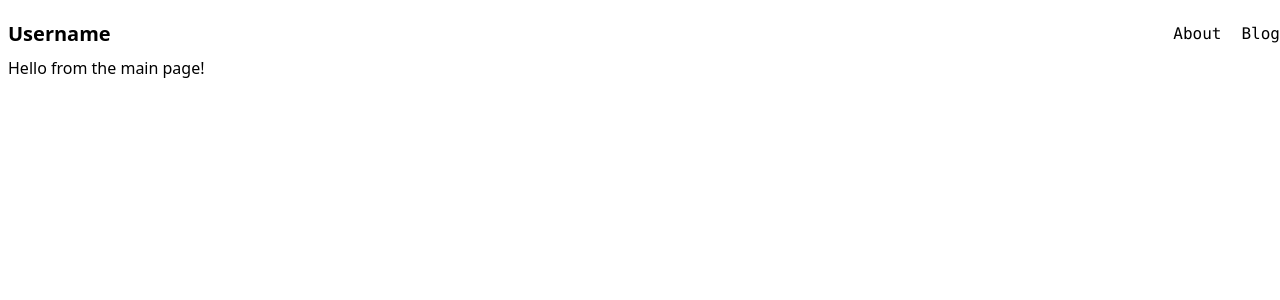
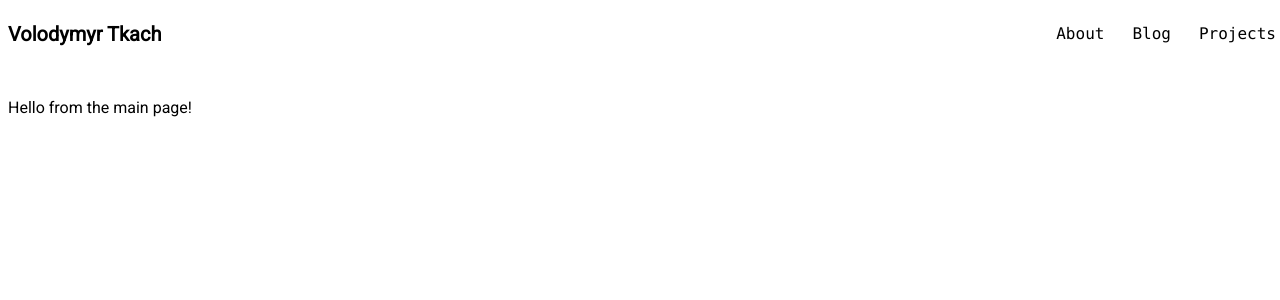
Before and after one commit to tkach-v/nuxt-portfolio-website, a Nuxt app: page / in a window 1280 px wide. Shown: the top 300 px of the page. Built offline with nearby package versions, Linux system fonts and the light colour scheme.

Commit message:
add projects page, fetching my github projects

```diff
--- /dev/null
+++ b/components/Menu.vue
@@ -0,0 +1,32 @@
+<template>
+  <nav class="font-mono">
+    <ul class="flex space-x-5">
+      <li>
+        <NuxtLink
+          to="/about"
+          class="link"
+        >About</NuxtLink>
+      </li>
+      <li>
+        <NuxtLink
+          to="/blog"
+          class="link"
+        >Blog</NuxtLink>
+      </li>
+      <li>
+        <NuxtLink
+          to="/projects"
+          class="link"
+        >Projects</NuxtLink>
+      </li>
+    </ul>
+  </nav>
+</template>
+<style scoped>
+  .link {
+    @apply p-1 hover:bg-gray-200;
+  }
+</style>
+<script setup lang="ts">
+import Projects from "~/pages/projects.vue";
+</script>
--- /dev/null
+++ b/components/ProjectsList.vue
@@ -0,0 +1,34 @@
+<template>
+  <section
+    v-if="status === 'error'"
+    class="text-red-600 font-semibold"
+  >Error happened</section>
+  <section v-else-if="status === 'loading'">Loading...</section>
+  <section v-else>
+    <ul class="grid grid-cols-1">
+      <li
+        v-for="repository in repos"
+        :key="repository.id"
+        class="border border-gray-200 rounded-sm p-4 hover:bg-grey-100 font-mono"
+      >
+        <a
+          :href="repository.html_url"
+          target="_blank"
+        >
+          <div class="flex items-center justify-between text-sm">
+            <div class="font-semibold">{{ repository.name }}</div>
+            <div>{{ repository.stargazers_count }} ★</div>
+          </div>
+          <p class="text-sm">{{ repository.description }}</p>
+        </a>
+      </li>
+    </ul>
+  </section>
+</template>
+<script setup lang="ts">
+const { data, status } = useFetch('https://api.github.com/users/tkach-v/repos')
+
+const repos = computed(() => {
+  return data.value.sort((a, b) => b.stargazers_count - a.stargazers_count)
+})
+</script>
--- a/layouts/default.vue
+++ b/layouts/default.vue
@@ -5,26 +5,33 @@
         <NuxtLink
           to="/"
           class="text-xl font-semibold p-2 hover:bg-gray-200"
-        >
-          Username
-        </NuxtLink>
+        >Volodymyr Tkach</NuxtLink>
       </div>
-      <nav class="font-mono">
-        <ul class="flex space-x-5">
-          <li>
-            <NuxtLink to="/about">About</NuxtLink>
-          </li>
-          <li>
-            <NuxtLink to="/blog">Blog</NuxtLink>
-          </li>
-        </ul>
-      </nav>
+      <Menu/>
     </header>
-    <main class="p-2">
+    <main class="p-2 mt-10">
       <slot/>
     </main>
-
   </div>
 </template>
 <script setup lang="ts">
+useHead({
+  titleTemplate: '%s - Volodymyr Tkach',
+  link: [
+    {
+      rel: 'preconnect',
+      href: 'https://fonts.googleapis.com'
+    },
+    {
+      rel: 'stylesheet',
+      href: 'https://fonts.googleapis.com/css2?family=Roboto&display=swap',
+      crossorigin: ''
+    }
+  ]
+})
 </script>
+<style>
+  body {
+    font-family: 'Roboto', sans-serif;
+  }
+</style>
--- a/pages/about.vue
+++ b/pages/about.vue
@@ -1,3 +1,9 @@
 <template>
   <div>About page</div>
 </template>
+<script setup lang="ts">
+useHead({
+  title: 'About',
+  description: 'This is the about page',
+})
+</script>
--- a/pages/index.vue
+++ b/pages/index.vue
@@ -1,3 +1,24 @@
 <template>
   <div>Hello from the main page!</div>
 </template>
+<script setup lang="ts">
+useSeoMeta({
+  title: 'Main Page',
+  description: 'This is the main page',
+  ogTitle: 'Main Page',
+  twitterTitle: 'Main Page',
+})
+
+useHead({
+  htmlAttrs: {
+    lang: 'en'
+  },
+  link: [
+    {
+      rel: 'icon',
+      type: 'image/ico',
+      href: '/favicon.ico'
+    }
+  ]
+})
+</script>
--- /dev/null
+++ b/pages/projects.vue
@@ -0,0 +1,12 @@
+<template>
+  <div>
+    <h2 class="text-2xl font-semibold mb-10">My GitHub projects:</h2>
+    <ProjectsList/>
+  </div>
+</template>
+<script setup lang="ts">
+useHead({
+  title: 'Projects',
+  description: 'My Github projects',
+})
+</script>
```
